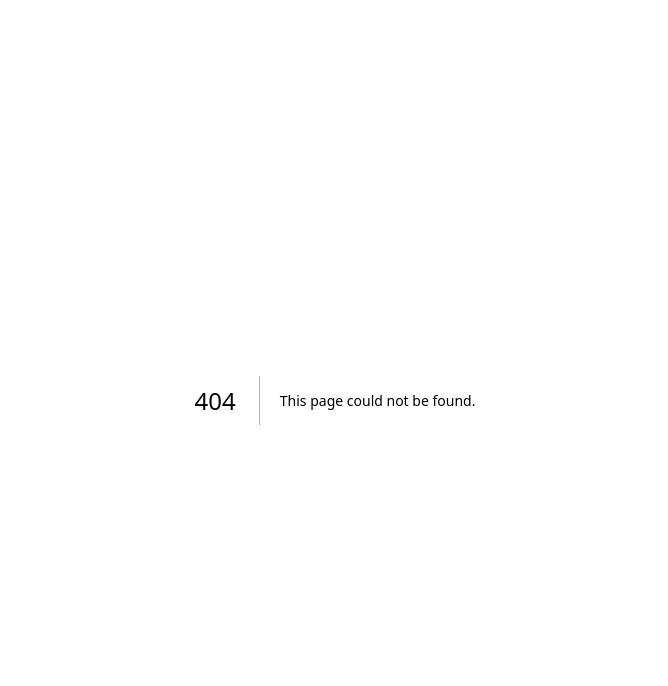
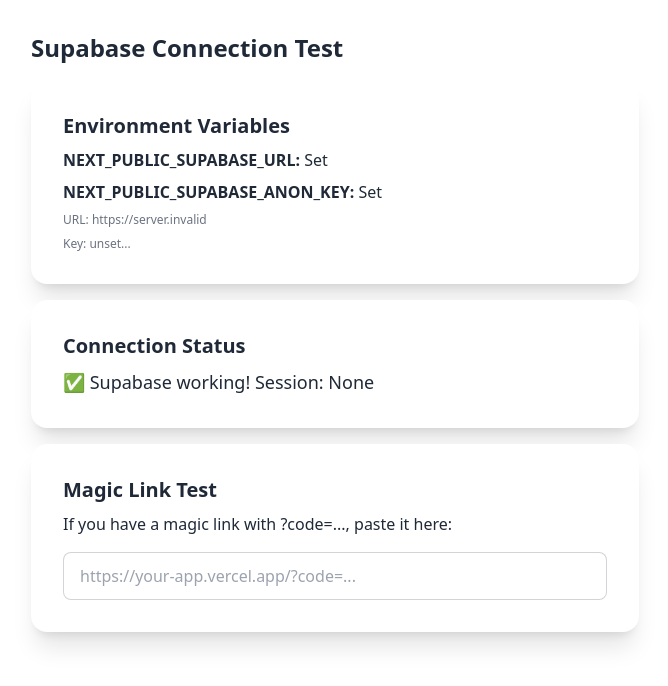
Before and after one commit to connort6695-cell/first-project, a Next.js app: page /test-supabase in a window 1280 px wide. Before the commit this address had no page. Shown: the top 686 px of the page, without its empty margins (305-973 px from the left). Built offline with nearby package versions, Linux system fonts and the light colour scheme; no server answers.

Commit message:
add: Supabase connection test page

```diff
--- /dev/null
+++ b/src/app/test-supabase/page.tsx
@@ -0,0 +1,91 @@
+"use client";
+/**
+ * Test Supabase connection
+ * Purpose: Verify Supabase environment variables are working
+ * Location: src/app/test-supabase/page.tsx
+ */
+import { useEffect, useState } from "react";
+import { getSupabaseBrowserClient } from "@/lib/supabase/client";
+
+export default function TestSupabase() {
+  const [status, setStatus] = useState<string>("Testing...");
+  const [envVars, setEnvVars] = useState<any>({});
+
+  useEffect(() => {
+    // Check environment variables
+    const url = process.env.NEXT_PUBLIC_SUPABASE_URL;
+    const key = process.env.NEXT_PUBLIC_SUPABASE_ANON_KEY;
+
+    setEnvVars({
+      url: url ? "Set" : "Missing",
+      key: key ? "Set" : "Missing",
+      urlValue: url,
+      keyValue: key ? `${key.substring(0, 20)}...` : "None"
+    });
+
+    // Test Supabase client
+    const supabase = getSupabaseBrowserClient();
+    if (!supabase) {
+      setStatus("❌ Supabase client is null - environment variables missing");
+      return;
+    }
+
+    setStatus("✅ Supabase client created successfully");
+
+    // Test a simple query
+    supabase.auth.getSession().then(({ data, error }) => {
+      if (error) {
+        setStatus(`❌ Error getting session: ${error.message}`);
+      } else {
+        setStatus(`✅ Supabase working! Session: ${data.session ? 'Active' : 'None'}`);
+      }
+    });
+  }, []);
+
+  return (
+    <div className="p-8 max-w-2xl mx-auto">
+      <h1 className="text-2xl font-bold mb-4">Supabase Connection Test</h1>
+
+      <div className="space-y-4">
+        <div className="card bg-base-100 shadow-xl">
+          <div className="card-body">
+            <h2 className="card-title">Environment Variables</h2>
+            <div className="space-y-2">
+              <p><strong>NEXT_PUBLIC_SUPABASE_URL:</strong> {envVars.url}</p>
+              <p><strong>NEXT_PUBLIC_SUPABASE_ANON_KEY:</strong> {envVars.key}</p>
+              {envVars.urlValue && <p className="text-xs text-gray-500">URL: {envVars.urlValue}</p>}
+              {envVars.keyValue && <p className="text-xs text-gray-500">Key: {envVars.keyValue}</p>}
+            </div>
+          </div>
+        </div>
+
+        <div className="card bg-base-100 shadow-xl">
+          <div className="card-body">
+            <h2 className="card-title">Connection Status</h2>
+            <p className="text-lg">{status}</p>
+          </div>
+        </div>
+
+        <div className="card bg-base-100 shadow-xl">
+          <div className="card-body">
+            <h2 className="card-title">Magic Link Test</h2>
+            <p>If you have a magic link with ?code=..., paste it here:</p>
+            <input
+              type="text"
+              className="input input-bordered w-full mt-2"
+              placeholder="https://your-app.vercel.app/?code=..."
+              onChange={(e) => {
+                const url = e.target.value;
+                const urlObj = new URL(url);
+                const code = urlObj.searchParams.get('code');
+                if (code) {
+                  setStatus(`Found code: ${code}`);
+                }
+              }}
+            />
+          </div>
+        </div>
+      </div>
+    </div>
+  );
+}
```
